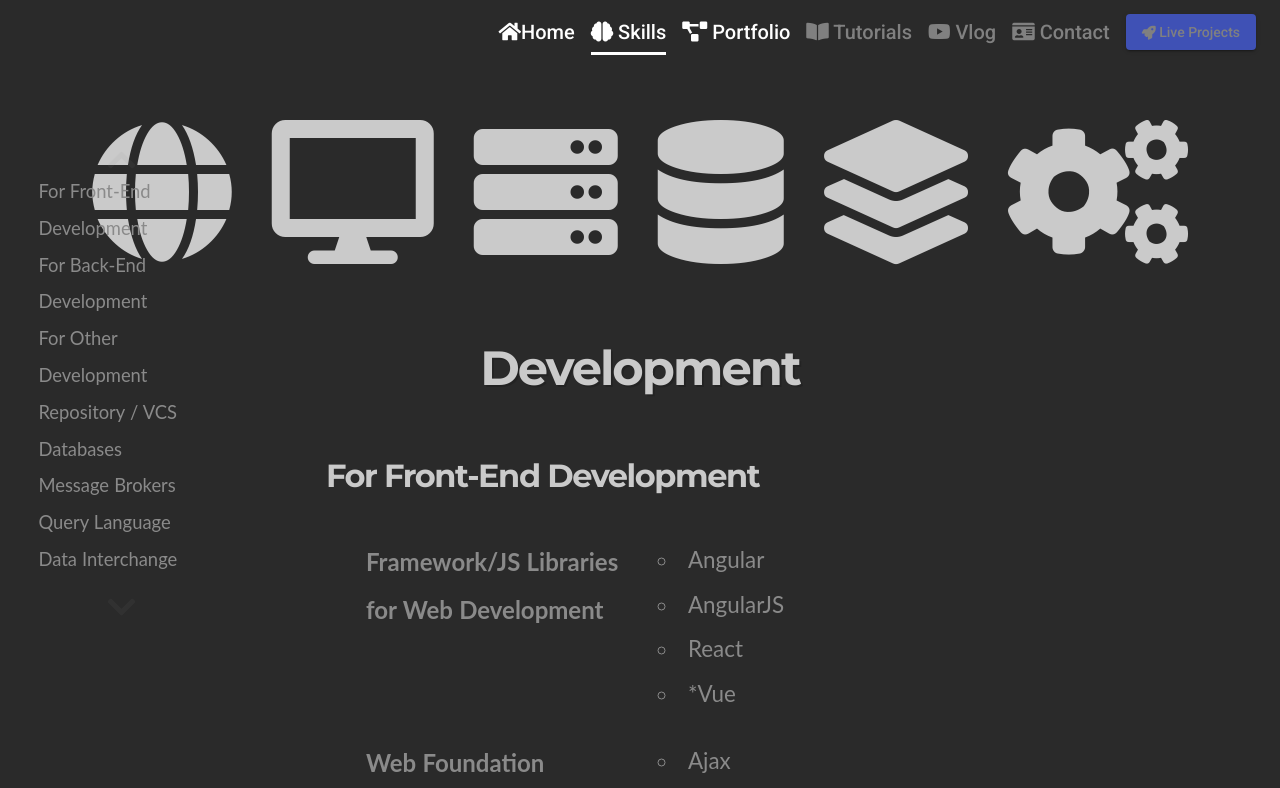
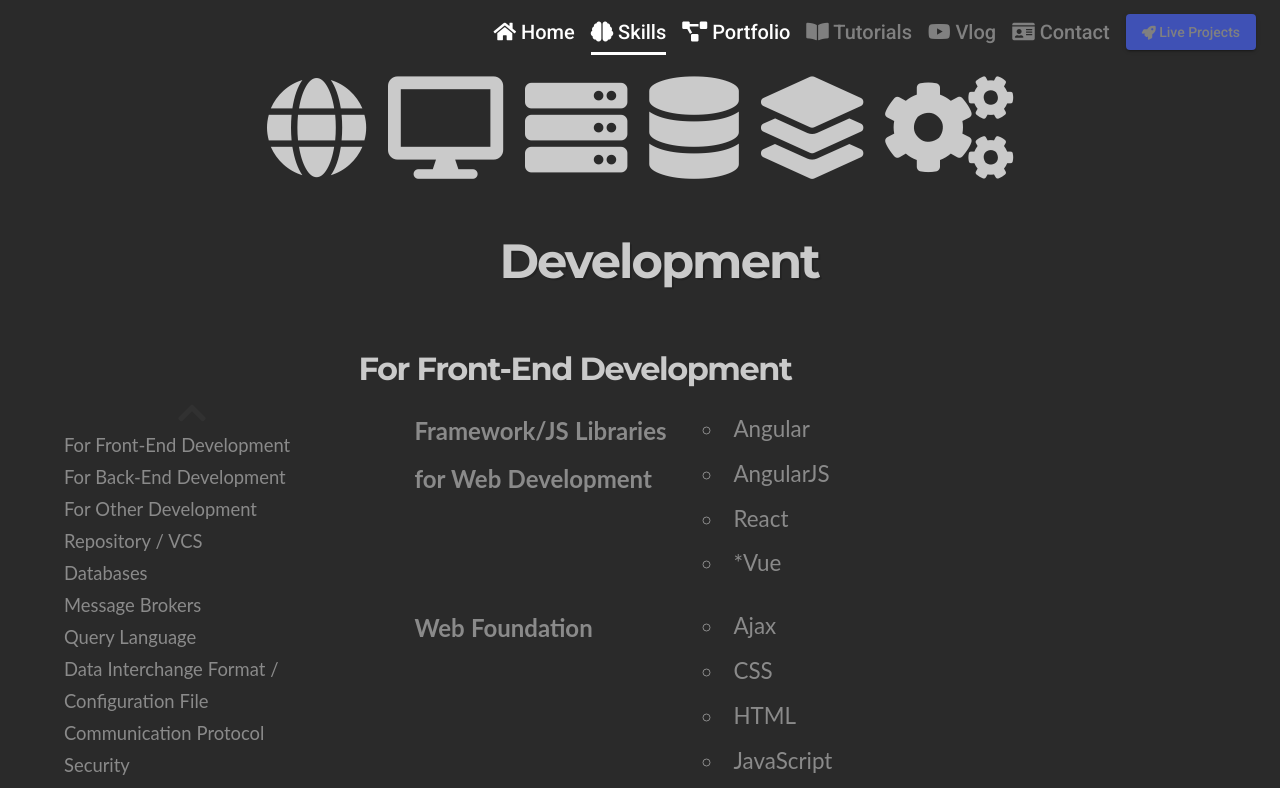
Before and after one commit to jaysonzanarias/my-portfolio, an Angular app: page /skills in a window 1280 px wide. Shown: the top 788 px of the page. Built offline with nearby package versions, Linux system fonts and the light colour scheme.

Commit message:
CSS refactoring: uniform hx tag style and other typography. Fixed Skills layout and scroll up offset.

```diff
--- a/src/app/app.component.css
+++ b/src/app/app.component.css
@@ -40,6 +40,7 @@
 mat-sidenav,
 mat-sidenav-content {
   background-color: inherit;
+  overflow: initial;
 }
 
 mat-sidenav,
--- a/src/app/app.component.html
+++ b/src/app/app.component.html
@@ -1,34 +1,59 @@
-<div #appComponent>
+<div id="appComponent">
         <mat-toolbar id="mat-toolbar" class="noscroll">
-                <span><a [ngClass]="{'selected': router.url == '/'}" routerLink=""><i
-                                        class="fas fa-home"></i>Home</a></span>
-                <span><a [ngClass]="{'selected': router.url == '/skills'}" routerLink="skills"><i
-                                        class="fas fa-brain"></i>
-                                Skills</a></span>
-                <span><a [ngClass]="{'selected': router.url == '/portfolio'}" routerLink="portfolio"><i
-                                        class="fas fa-project-diagram"></i> Portfolio</a></span>
-                <span><a [ngClass]="{'selected': router.url == '/tutorials'}" routerLink="tutorials"
-                                class="disabled-menu-item"><i class="fas fa-book-open"></i> Tutorials</a></span>
-                <span><a [ngClass]="{'selected': router.url == '/vlog'}" routerLink="vlog" class="disabled-menu-item"><i
-                                        class="fab fa-youtube"></i> Vlog</a></span>
-                <span><a [ngClass]="{'selected': router.url == '/contact'}" routerLink="contact"
-                                class="disabled-menu-item"><i class="fas fa-id-card"></i> Contact</a></span>
                 <span>
-                        <button class="disabled-menu-item" mat-raised-button color="primary"
-                                routerLink="live-projects"><i class="fas fa-rocket"></i> Live
-                                Projects</button>
+                        <a [ngClass]="{'selected': router.url == '/'}" routerLink="">
+                                <i class="fas fa-home"></i> Home
+                        </a>
+                </span>
+                <span>
+                        <a [ngClass]="{'selected': router.url == '/skills'}" routerLink="skills">
+                                <i class="fas fa-brain"></i> Skills
+                        </a>
+                </span>
+                <span>
+                        <a [ngClass]="{'selected': router.url == '/portfolio'}" routerLink="portfolio">
+                                <i class="fas fa-project-diagram"></i> Portfolio
+                        </a>
+                </span>
+                <span>
+                        <a [ngClass]="{'selected': router.url == '/tutorials'}" routerLink="tutorials"
+                                class="disabled-menu-item">
+                                <i class="fas fa-book-open"></i> Tutorials
+                        </a>
+                </span>
+                <span>
+                        <a [ngClass]="{'selected': router.url == '/vlog'}" routerLink="vlog" class="disabled-menu-item">
+                                <i class="fab fa-youtube"></i> Vlog</a>
+                </span>
+                <span>
+                        <a [ngClass]="{'selected': router.url == '/contact'}" routerLink="contact"
+                                class="disabled-menu-item">
+                                <i class="fas fa-id-card"></i> Contact
+                        </a>
+                </span>
+                <span>
+                        <button class="disabled-menu-item" mat-raised-button color="primary" routerLink="live-projects">
+                                <i class="fas fa-rocket"></i> Live Projects
+                        </button>
                 </span>
         </mat-toolbar>
         <mat-sidenav-container>
                 <mat-sidenav #sidenav [(opened)]="opened">
-                        <span><a [ngClass]="{'selected': router.url == '/'}" routerLink=""><i class="fas fa-home"></i>Home</a></span>
-                        <span><a [ngClass]="{'selected': router.url == '/skills'}" routerLink="skills"><i class="fas fa-brain"></i>Skills</a></span>
-                        <span><a [ngClass]="{'selected': router.url == '/portfolio'}" routerLink="portfolio"><i class="fas fa-project-diagram"></i>Portfolio</a></span>
-                        <span><a [ngClass]="{'selected': router.url == '/tutorials'}" routerLink="tutorials" class="disabled-menu-item"><i class="fas fa-book-open"></i>Tutorials</a></span>
-                        <span><a [ngClass]="{'selected': router.url == '/vlog'}" routerLink="vlog" class="disabled-menu-item"><i class="fab fa-youtube"></i>Vlog</a></span>
-                        <span><a [ngClass]="{'selected': router.url == '/contact'}" routerLink="contact" class="disabled-menu-item"><i class="fas fa-id-card"></i>Contact</a></span>
+                        <span><a [ngClass]="{'selected': router.url == '/'}" routerLink=""><i
+                                                class="fas fa-home"></i>Home</a></span>
+                        <span><a [ngClass]="{'selected': router.url == '/skills'}" routerLink="skills"><i
+                                                class="fas fa-brain"></i>Skills</a></span>
+                        <span><a [ngClass]="{'selected': router.url == '/portfolio'}" routerLink="portfolio"><i
+                                                class="fas fa-project-diagram"></i>Portfolio</a></span>
+                        <span><a [ngClass]="{'selected': router.url == '/tutorials'}" routerLink="tutorials"
+                                        class="disabled-menu-item"><i class="fas fa-book-open"></i>Tutorials</a></span>
+                        <span><a [ngClass]="{'selected': router.url == '/vlog'}" routerLink="vlog"
+                                        class="disabled-menu-item"><i class="fab fa-youtube"></i>Vlog</a></span>
+                        <span><a [ngClass]="{'selected': router.url == '/contact'}" routerLink="contact"
+                                        class="disabled-menu-item"><i class="fas fa-id-card"></i>Contact</a></span>
                         <span>
-                                <button class="disabled-menu-item" mat-raised-button color="primary" routerLink="live-projects"><i class="fas fa-rocket"></i>Live Projects</button>
+                                <button class="disabled-menu-item" mat-raised-button color="primary"
+                                        routerLink="live-projects"><i class="fas fa-rocket"></i>Live Projects</button>
                         </span>
                 </mat-sidenav>
                 <mat-sidenav-content>
@@ -41,4 +66,4 @@
         <div>Jayson Zanarias</div>
         <div>© {{copyrightYear}}. All Rights Reserved.</div>
 </div>
-<i id="go-to-top" class="hide-go-to-top fas fa-chevron-up fa-3x" (click)="scroll(appComponent);"></i>
+<i id="go-to-top" class="hide-go-to-top fas fa-chevron-up fa-3x" (click)="scroll('appComponent');"></i>
--- a/src/app/app.component.ts
+++ b/src/app/app.component.ts
@@ -12,14 +12,16 @@
   copyrightYear: number;
   opened = false;
 
-  constructor(public router: Router) {}
+  constructor(public router: Router) { }
 
   ngOnInit(): void {
     this.copyrightYear = new Date().getFullYear();
   }
 
-  scroll(el: HTMLElement) {
-    el.scrollIntoView({ behavior: 'smooth' });
+  scroll(elID: string) {
+    const yOffset = -100;
+    const y = document.querySelector("#" + elID).getBoundingClientRect().top + window.pageYOffset + yOffset;
+    window.scrollTo({ top: y, behavior: 'smooth' });
   }
 
   @HostListener('window:scroll', ['$event'])
--- a/src/app/content/home/home.component.css
+++ b/src/app/content/home/home.component.css
@@ -7,21 +7,21 @@
   background-repeat: no-repeat;
 }
 
-.home-title-container {
+.home-container {
   position: absolute;
-  top: 30%;
+  top: 35%;
   left: 3%;
   color: white;
   margin-top: 0;
 }
 
-h1 {
+.home-container-title {
   font-size: 6rem;
   margin: 0 -5.5px;
   line-height: 4rem;
 }
 
-h5 {
+.home-container-subtitle {
   font-size: 1.5rem;
   margin: 2rem 0;
   line-height: 2rem;
@@ -33,19 +33,19 @@
   margin-right: 20px;
 }
 
-@media only screen and (max-width: 850px) {
-  h1 {
+@media only screen and (max-width: 850px) and (min-width: 460px) {
+  .home-container-title {
     font-size: 4rem;
     padding: 0 2rem;
   }
 
-  h5 {
+  .home-container-subtitle {
     font-size: 1.5rem;
     margin: 2rem 0;
     padding: 0 2rem;
   }
 
-  .home-title-container {
+  .home-container {
     font-size: 1rem;
     width: 100%;
     top: 30%;
@@ -53,3 +53,24 @@
     text-align: center;
   }
 }
+
+@media only screen and (max-width: 465px) {
+  .home-container-title {
+    font-size: 3rem;
+    padding: 0 2rem;
+  }
+
+  .home-container-subtitle {
+    font-size: 1.5rem;
+    margin: 2rem 0;
+    padding: 0 2rem;
+  }
+
+  .home-container {
+    font-size: 1rem;
+    width: 100%;
+    top: 25%;
+    left: 0;
+    text-align: center;
+  }
+}
--- a/src/app/content/home/home.component.html
+++ b/src/app/content/home/home.component.html
@@ -1,8 +1,8 @@
 <div class="home-image"></div>
 
-<div class="home-title-container">
-        <h1>Hi, I'm Jayson.</h1>
-        <h5>A Full Stack Software Engineer and a CoDe and Innovation Lead</h5>
+<div class="home-container">
+        <div class="home-container-title">Hi, I'm Jayson.</div>
+        <div class="home-container-subtitle">A Full Stack Software Engineer and a CoDe and Innovation Lead</div>
         <div class="home-social-media">
                 <a href="https://www.linkedin.com/in/jayson-zanarias/" target="_blank"><i
                                 class="fab fa-linkedin fa-3x"></i></a>
--- a/src/app/content/portfolio/portfolio.component.css
+++ b/src/app/content/portfolio/portfolio.component.css
@@ -249,12 +249,3 @@
   word-spacing: 0.02em;
   font-weight: 400;
 }
-
-h2 {
-  color: #cacaca;
-  font-family: MontSerrat, Tahoma, Arial, sans-serif;
-  font-size: 2em;
-  font-weight: 600;
-  line-height: 1.35em;
-  letter-spacing: -0.045em;
-}
--- a/src/app/content/portfolio/project-container/project-container.component.css
+++ b/src/app/content/portfolio/project-container/project-container.component.css
@@ -35,12 +35,3 @@
 .project-details-textarea::ng-deep .mat-form-field-underline {
   display: none;
 }
-
-h2 {
-  color: #cacaca;
-  font-family: MontSerrat, Tahoma, Arial, sans-serif;
-  font-size: 2em;
-  font-weight: 600;
-  line-height: 1.35em;
-  letter-spacing: -0.045em;
-}
--- a/src/app/content/portfolio/project-list/project-list.component.css
+++ b/src/app/content/portfolio/project-list/project-list.component.css
@@ -23,15 +23,6 @@
   transition: 0.5s ease-in-out;
 }
 
-h2 {
-  color: #cacaca;
-  font-family: MontSerrat, Tahoma, Arial, sans-serif;
-  font-size: 2em;
-  font-weight: 600;
-  line-height: 1.35em;
-  letter-spacing: -0.045em;
-}
-
 li {
   font-size: 1.15em;
   font-family: Lato, Helvetica, Arial, sans-serif;
--- a/src/app/content/skills/skills.component.css
+++ b/src/app/content/skills/skills.component.css
@@ -1,53 +1,49 @@
+.skills-container {
+  padding-bottom: 50px;
+}
+
 .skills-menu {
-  height: 60%;
-  width: 13%;
-  position: fixed;
-  top: 18%;
-  left: 3%;
+  max-height: 80vh;
+  max-width: 320px;
+  width: 20vw;
+  left: 5%;
+  float: left;
+  margin-top: 40vh;
 
   color: #8a8a8a;
   overflow: hidden;
+
+  position: -webkit-sticky;
+  position: sticky;
+  top: 20vh;
 }
 
-.skills-menu-up {
-  height: 5%;
-  width: 100%;
-  margin-bottom: 5px;
-
+.skills-menu-up,
+.skills-menu-down {
+  height: 2rem;
   text-align: center;
   cursor: pointer;
 }
 
 .skills-menu-content {
-  max-height: 85%;
+  max-height: 62vh;
   width: 100%;
-  padding-right: 20px;
+  padding-right: 2rem;
   overflow-y: scroll;
   overflow-x: hidden;
 
   scroll-behavior: smooth;
   background: transparent;
-
-  font-size: 1.15em;
-  font-family: Lato, Helvetica, Arial, sans-serif;
-  line-height: 2em;
-  word-spacing: 0.02em;
-  font-weight: 400;
-}
-
-.skills-menu-down {
-  height: 5%;
-  width: 100%;
-
-  margin-top: 10px;
-
-  text-align: center;
-  cursor: pointer;
 }
 
 .skills-menu-content-item {
+  font-size: 1.15rem;
   font-family: Lato, Helvetica, Arial, sans-serif;
+  line-height: 2rem;
+  word-spacing: 0.02rem;
+  font-weight: 400;
   cursor: pointer;
+
   -webkit-touch-callout: none; /* iOS Safari */
   -webkit-user-select: none; /* Safari */
   -khtml-user-select: none; /* Konqueror HTML */
@@ -93,86 +89,53 @@
   }
 }
 
-.skills-container {
-  padding-top: 50px;
-  padding-bottom: 50px;
-  background-color: #2a2a2a;
-}
-
 .skills-overview {
-  margin: 50px;
+  margin-top: 6%;
+  margin-left: 20%;
+  margin-right: 20%;
   text-align: center;
+  display: flex;
+  justify-content: space-around;
 }
 
 .fa-custom-style {
   color: #cacaca;
-  margin: 20px;
+  font-size: 8vw;
 }
 
 .skills-table-container {
-  margin-left: 20%;
+  margin-left: 23%;
   margin-right: 20%;
-  margin-top: 1%;
 }
 
 .skills-category-header {
-  margin-top: 50px;
-  margin-bottom: 50px;
-
+  margin-top: 3rem;
+  margin-bottom: 3rem;
   text-align: center;
 }
 
 .skills-category-content {
-  padding-left: 50px;
-  padding-right: 70px;
-}
-
-h1 {
-  color: #cacaca;
-  font-family: MontSerrat, Tahoma, Arial, sans-serif;
-  font-size: 3em;
-  font-weight: 700;
-  line-height: 1.45em;
-  letter-spacing: -2px;
-  margin-bottom: 0.1em;
-  text-shadow: 2px 2px 0 rgba(0, 0, 0, 0.15);
+  padding-left: 2.5rem;
+  padding-right: 3rem;
 }
 
 h2 {
-  color: #cacaca;
-  font-family: MontSerrat, Tahoma, Arial, sans-serif;
-  font-size: 2em;
-  font-weight: 600;
-  line-height: 1.35em;
-  letter-spacing: -0.045em;
-
-  padding: 0;
-  margin-bottom: 0.4em;
-  margin: 20px;
+  margin: 0 1.5rem;
 }
 
-.skills-table {
+table {
   width: 100%;
-  border-collapse: collapse;
-  margin-left: 50px;
-
-  border-collapse: separate;
-  border-spacing: 0px 20px;
-  /* background-color: green; */
+  margin-left: 3rem;
+  border-spacing: 0 1rem;
 }
 
 td {
   color: #8a8a8a;
   font-family: Lato, Helvetica, Arial, sans-serif;
   word-spacing: 0.02em;
-  font-weight: 400;
   font-size: 1.4em;
   line-height: 2em;
-
-  /* border: 1px solid #8a8a8a; */
-  /* padding-top: 5px; */
-  /* padding-bottom: 5px; */
-  padding-left: 10px;
+  padding-left: 2rem;
 }
 
 li {
--- a/src/app/content/skills/skills.component.html
+++ b/src/app/content/skills/skills.component.html
@@ -1,4 +1,18 @@
 <div class="skills-container">
+    <div class="skills-menu">
+        <div class="skills-menu-up blink_me" (click)="miniMenuScroll('up')"><i class="fas fa-2x fa-chevron-up"></i>
+        </div>
+        <div #skillsMenuContent class="skills-menu-content">
+            <ng-container *ngFor="let skill of data">
+                <div *ngFor="let item of skill.skills" class="skills-menu-content-item" (click)="scroll(item.id)">
+                    {{item.category}}</div>
+            </ng-container>
+        </div>
+        <div class="skills-menu-down blink_me" (click)="miniMenuScroll('down')"><i
+                class="fas fa-2x fa-chevron-down"></i>
+        </div>
+    </div>
+
     <div class="skills-overview">
         <i class="fas fa-globe fa-9x fa-custom-style"></i>
         <i class="fas fa-desktop fa-9x fa-custom-style"></i>
@@ -16,7 +30,7 @@
             <div class="skills-category-content">
                 <ng-container *ngFor="let item of skill.skills">
                     <h2 [attr.id]="item.id" style="margin-top: 50px;">{{item.category}}</h2>
-                    <table class="skills-table">
+                    <table>
                         <ng-container *ngFor="let technologies of item.category_data">
                             <tr>
                                 <ng-container *ngIf="technologies.sub_category != '';else noSubCategory">
@@ -45,15 +59,3 @@
         </ng-container>
     </div>
 </div>
-
-<div class="skills-menu">
-    <div class="skills-menu-up blink_me" (click)="miniMenuScroll('up')"><i class="fas fa-2x fa-chevron-up"></i></div>
-    <div #skillsMenuContent class="skills-menu-content">
-        <ng-container *ngFor="let skill of data">
-            <div *ngFor="let item of skill.skills" class="skills-menu-content-item" (click)="scroll(item.id)">
-                {{item.category}}</div>
-        </ng-container>
-    </div>
-    <div class="skills-menu-down blink_me" (click)="miniMenuScroll('down')"><i class="fas fa-2x fa-chevron-down"></i>
-    </div>
-</div>
--- a/src/styles.css
+++ b/src/styles.css
@@ -11,25 +11,34 @@
 
 body {
   margin: 0;
-  /* font-family: Roboto, "Helvetica Neue", sans-serif; */
-  /* font-family: MontSerrat, Tahoma, Arial, sans-serif; */
 }
 
 div {
-  /* font-family: Roboto, "Helvetica Neue", sans-serif; */
+  font-family: Roboto, "Helvetica Neue", sans-serif;
+}
+
+h1,
+h2,
+h3,
+h4,
+h5,
+h6 {
+  color: #cacaca;
+  font-family: MontSerrat, Tahoma, Arial, sans-serif;
 }
 
 h1 {
-  font: 400 24px/32px Roboto, "Helvetica Neue", sans-serif;
-  /* letter-spacing: normal; */
-  /* margin: 0 0 16px; */
+  font-size: 3em;
+  font-weight: 700;
+  line-height: 1.45em;
+  letter-spacing: -2px;
+  margin-bottom: 0.1em;
+  text-shadow: 2px 2px 0 rgba(0, 0, 0, 0.15);
 }
 
-h5 {
-  font: 400 calc(14px * 0.83) / 20px Roboto, "Helvetica Neue", sans-serif;
-  /* font-size: 1.5rem; */
-  /* padding-left: 15px; */
-  /* margin-top: 56px;
-  margin-bottom: 32px; */
-  /* margin: 0 0 12px; */
+h2 {
+  font-size: 2em;
+  font-weight: 600;
+  line-height: 1.35em;
+  letter-spacing: -0.045em;
 }
```
